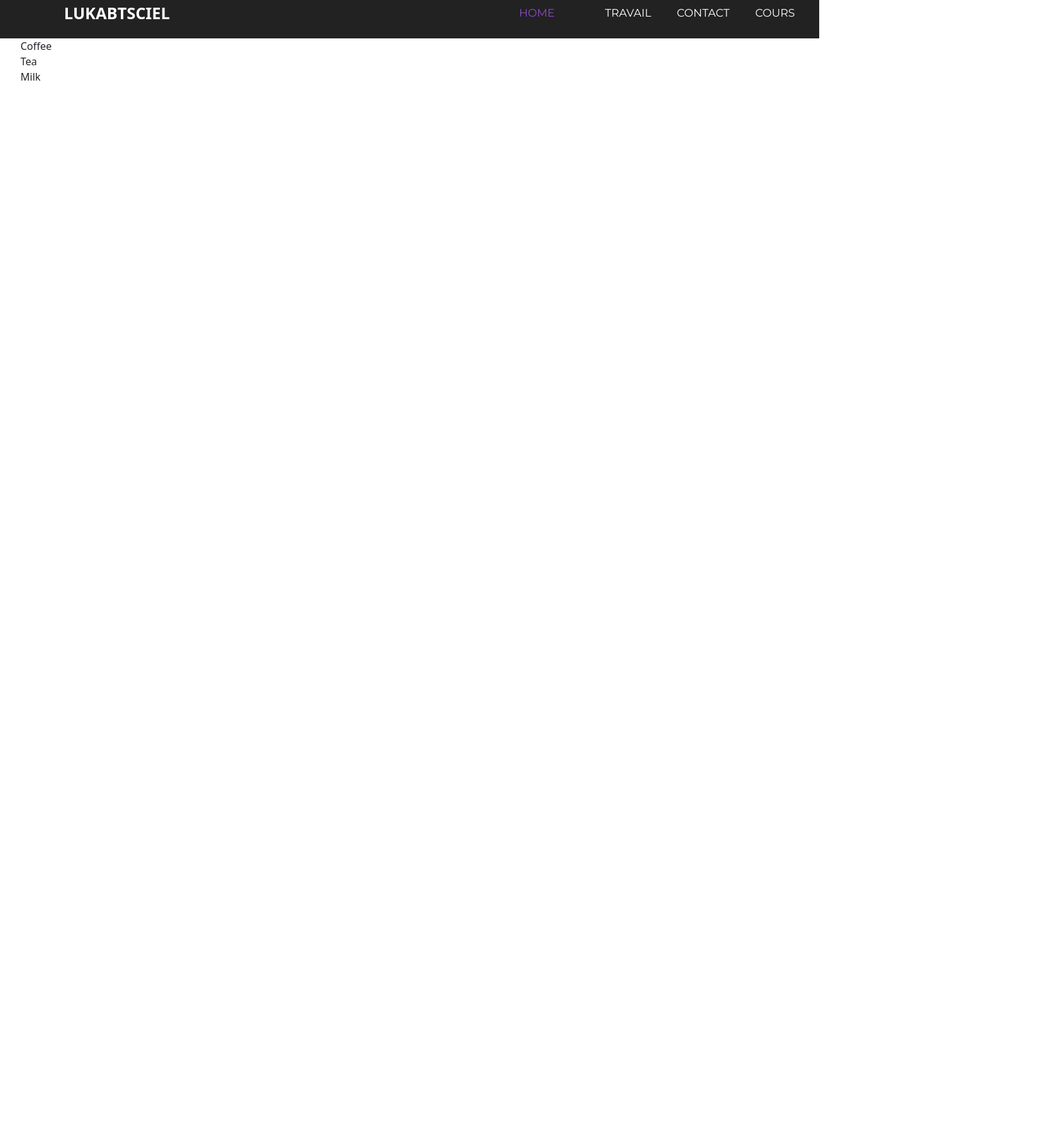
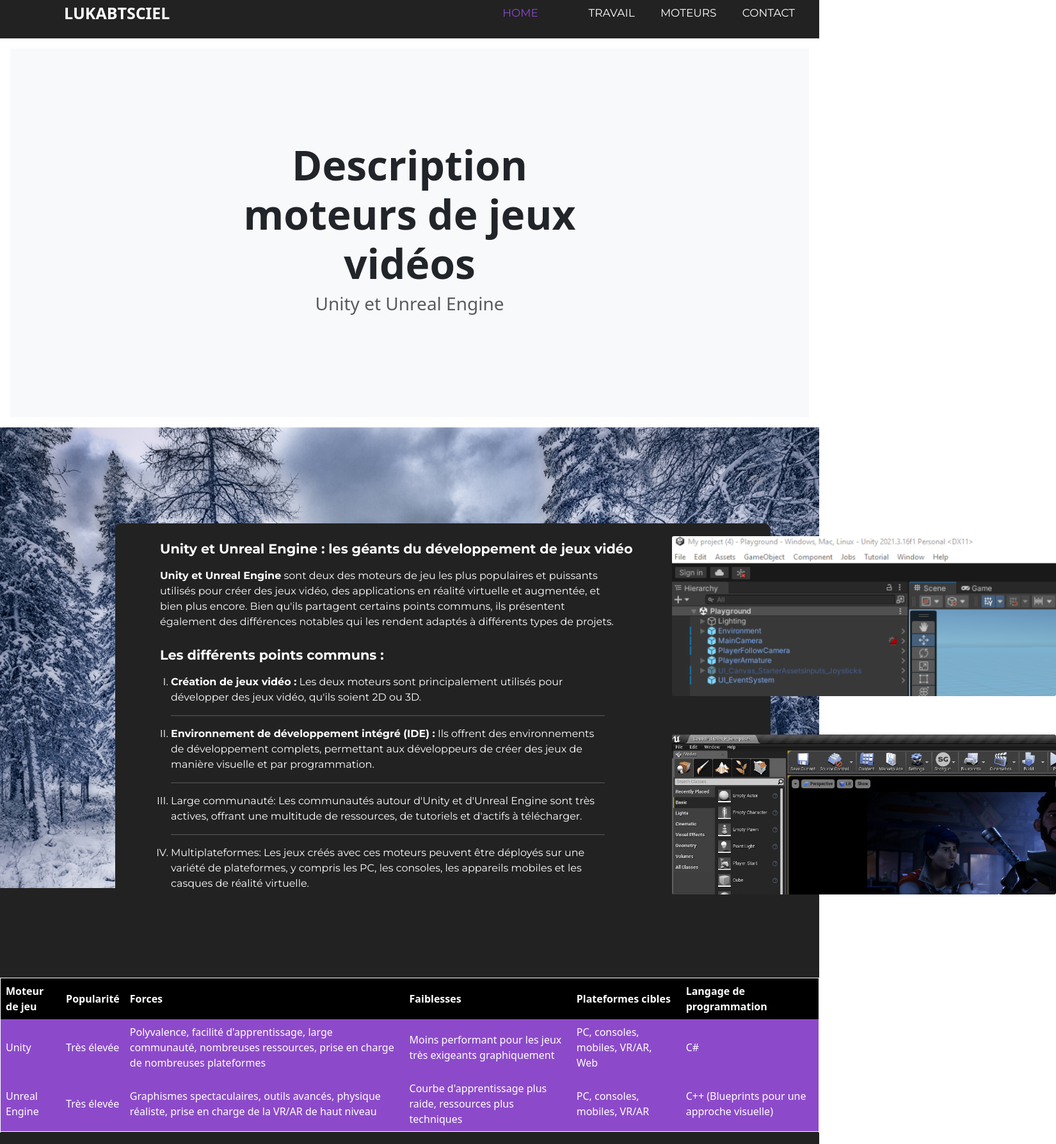
Before and after one commit to BTSCIELVITRY/luka, a plain HTML site: page index4.html in a window 1280 px wide. Shown: the part 20-1808 px from the top of the page at 64% size, 1650 px wide, since content can reach past the window. Before the commit the page ends 800 px from the top, so only its background shows below. Drawn offline with nearby package versions, Linux system fonts and the light colour scheme.

Commit message:
FINAL SITE

```diff
--- a/index.css
+++ b/index.css
@@ -1,9 +1,9 @@
 @import url('https://fonts.googleapis.com/css2?family=Montserrat:ital,wght@0,100..900;1,100..900&display=swap');
 * {
-  padding: 0;
+
   margin: 0;
   text-decoration: none;
-  list-style: none;
+
   box-sizing: border-box;
 }
 body {
@@ -185,12 +185,13 @@ a:hover {
 
     display: none;
   }
+
   .PAGEEN {
-    text-align: center;
+    margin-left: 20px;
     display: flex;
   }
   .CREAT {
-    text-align: center;
+    margin-left: 70px;
     display: flex;
   }
   .bloc1 {
--- a/index2.css
+++ b/index2.css
@@ -248,12 +248,13 @@ a:hover {
 
 @media (max-width: 890px) {
     .PAGEEN {
-        text-align: center;
+        margin-left: 20px;
         display: flex;
     }
 
     .CREAT {
-        text-align: center;
+        margin-left: 70px;
+
         display: flex;
     }
 
--- a/index3.css
+++ b/index3.css
@@ -340,9 +340,11 @@ a:hover {
     max-width: 400px;
   }
   .PAGEEN {
+    margin-left: 20px;
     display: flex;
   }
   .CREAT {
+    margin-left: 70px;
     display: flex;
   }
   .checkbtn {
--- a/index4.css
+++ b/index4.css
@@ -1,67 +1,137 @@
 @import url('https://fonts.googleapis.com/css2?family=Montserrat:ital,wght@0,100..900;1,100..900&display=swap');
+
 * {
-  padding: 0;
+
   margin: 0;
   text-decoration: none;
-  list-style: none;
+
   box-sizing: border-box;
 }
+
 body {
   font-family: "Montserrat", sans-serif;
 }
+
 nav {
   background: #222222;
   height: 80px;
   width: 100%;
 }
-.photo {
-  background-color: #6495ED; /* Bleu clair */
+
+table {
+  float: left;
+  margin-top: 110px;
+  border: 1px solid white;
+  border-collapse: collapse;
+  width: 100%;
   color: white;
-  border: none;
-  padding: 15px 32px;
-  text-align: center;
-  text-decoration: none;
-  display: inline-block;
-  font-size: 16px;
-  margin: 4px 2px;
-  cursor: pointer;
-  width: 160px;
-  height: 120px;
-
-
-}
-.titre {
-  background-color: #007bff;
-  color: white;
-  padding: 10px;
-  margin-bottom: 10px;
 }
 
-.skill-badge {
-  margin-right: 5px;
+th,
+td {
+  background-color: #8c4aca;
+  border: 1px solid white;
+  padding: 8px;
+  color: white;
+  text-align: left;
 }
-.progress {
-  float: right;
-text-align: center;
+
+th {
+  border: 1px solid white;
+  color: white;
+  background-color: black;
 }
-.btn-fixed-size {
+
+.blocsepa {
+
+  width: 100%;
+  background-color: #222222;
+  height: 400px;
+}
+
+.bloc1 {
+  border-radius: 10px;
+  margin-left: 180px;
+  float: left;
+  margin-top: 150px;
+  width: 80%;
+  background-color: #222222;
+  height: 600px;
+}
+
+.imagebloc11 {
+  border-radius: 3px;
+  margin-top: -580px;
+  margin-left: 1050px;
+  float: left;
+  background-image: url(image/UNITY\ BLOC1.png);
+  width: 600px;
+  height: 250px;
+  background-size: 250%;
+}
+
+.imagebloc12 {
+  background-image: url(image/unreal-engine\ IMAGE\ BLOC1.jpg);
+  width: 600px;
+  border-radius: 3px;
+  margin-top: -270px;
+  margin-left: 1050px;
+  float: left;
+  height: 250px;
+  background-size: 180%;
+}
+
+.title1 {
+  margin-top: 20px;
+  font-size: 1.3em;
+  margin-left: 70px;
+  line-height: 40px;
+  font-family: "Montserrat", sans-serif;
+
   color: white;
-  width: 120px;
-  height: 40px;
-  display: flex;
-  justify-content: flex-end;
+  width: 900px;
+  font-weight: bold;
+}
 
+.text1 {
+  margin-top: 10px;
+  margin-left: 70px;
+  color: white;
+  font-family: "Montserrat", sans-serif;
+  width: 710px;
 }
-.mb-3 a {
-  text-decoration: none;
-  color: inherit;
+
+.title2 {
+  margin-top: 20px;
+  font-size: 1.3em;
+  margin-left: 70px;
+  line-height: 40px;
+  font-family: "Montserrat", sans-serif;
+  color: white;
+  width: 900px;
+  font-weight: bold;
 }
+
+.text2 {
+  margin-top: 10px;
+  font-family: "Montserrat", sans-serif;
+  margin-left: 55px;
+  color: white;
+  width: 710px;
+}
+
+.text3 {
+  color: white;
+}
+
 .PAGEEN {
   display: none;
 }
+
 .CREAT {
   display: none;
 }
+
 label.logo {
   color: white;
   font-size: 25px;
@@ -140,7 +210,74 @@ a:hover {
   background-color: #222222;
   width: 300px;
 }
+
 @media (max-width: 890px) {
+  .section1 {
+    margin-top: 300px;
+  }
+  .title1 {
+    width: 320px;
+    line-height: 20px;
+    margin-left: 20px;
+    font-size: 1.1em;
+  }
+
+  .text1 {
+    font-size: 0.7em;
+    width: 300px;
+    margin-left: 20px;
+    margin-top: 10px;
+  }
+
+  .title2 {
+    margin-top: 10px;
+    margin-left: 20px;
+    font-size: 1.1em;
+    width: 320px;
+    line-height: 20px;
+  }
+
+  .text2 {
+  margin-left: 0;
+  width: 320px;
+    font-size: 0.7em;
+  }
+  .blocsepa {
+    background-color: #222222;
+    height: 920px;
+    width: 100%;
+  }
+  .table1 tr, .table1 td, .table1 th {
+   width: 390px;
+   font-size: 0.7em;
+  }
+.table1 {
+  margin-top: 600px;
+font-size: 1em;
+width: 390px;
+}
+.imagebloc11 {
+  position: absolute;
+  margin-left: 40px;
+  margin-top: 800px;
+  height: 30%;
+width: 310px;
+}
+.imagebloc12 {
+  position: absolute;
+  margin-left: 40px;
+  margin-top: 1070px;
+  height: 30%;
+width: 310px;
+}
+  .bloc1 {
+    height: 622px;
+    margin-top: 70px;
+    float: left;
+    margin-left: 20px;
+    width: 90%;
+  }
+
   .checkbtn {
     display: block;
   }
@@ -148,11 +285,10 @@ a:hover {
   label.logo {
     font-size: 22px;
   }
-
   ul {
     position: absolute;
     width: 100%;
-      height: 100%;
+    height: 540px;
     background: #444444;
     top: 80px;
     left: -100%;
@@ -181,3 +317,9 @@ a:hover {
   }
 
 }
+
+.section1 {
+  background-image: url(image/111111111111111111.jpg);
+  background-size: cover;
+  height: calc(100vh - 80px);
+}
--- a/index4.html
+++ b/index4.html
@@ -6,6 +6,7 @@
   <meta name="viewport" content="width=device-width, initial-scale=1.0">
   <link href="index4.css" rel="stylesheet">
   <title>Site de LUKA</title>
+  <link rel="icon" type="image/x-icon" href="/image/favicon.png">
   <link href="https://cdn.jsdelivr.net/npm/bootstrap@5.3.3/dist/css/bootstrap.min.css" rel="stylesheet"
     integrity="sha384-QWTKZyjpPEjISv5WaRU9OFeRpok6YctnYmDr5pNlyT2bRjXh0JMhjY6hW+ALEwIH" crossorigin="anonymous">
   <link rel="stylesheet" href="https://cdnjs.cloudflare.com/ajax/libs/font-awesome/5.15.3/css/all.min.css" >
@@ -25,29 +26,88 @@
 
     <ul>
       <li><a class="active" href="index.html">Home</a></li>
+
       <li><div class="CREAT"><a href="index2.html">Infos moteurs et prog</a></div></li>
 			<li><div class="PAGEEN"><a href="pageconstruction.html">Page en construction</a></div></li>
       <li>
+
       <li class="dropdown">
         <div class="TRAVAIL"><a href="#">TRAVAIL</a></div>
 
         <ul class="dropdown-menu">
-          <li><a href="index2.html">Infos moteurs et prog</a></li>
+          <li><a href="index2.html">Infos et prog</a></li>
           <li><a href="pageconstruction.html">Page en construction</a></li>
         </ul>
       </li>
+      <li><a href="index4.html">MOTEURS</a></li>
       <li><a href="index3.html">Contact</a></li>
-      <li><a href="index4.html">Cours</a></li>
+
 
     </ul>
+    </nav>
 
-  </nav>
+    <main>
+      <div class="overflow-hidden p-2 p-md-5 m-md-3 text-center bg-body-tertiary">
+        <div class="col-md-7 p-lg-5 mx-auto my-5">
+          <h1 class="display-3 fw-bold">Description moteurs de jeux vidéos</h1>
+          <h3 class="fw-normal text-muted mb-3">Unity et Unreal Engine</h3>
 
-  <ul>
-    <li>Coffee</li>
-    <li>Tea</li>
-    <li>Milk</li>
-  </ul>
+        </div>
+        <div class="product-device shadow-sm d-none d-md-block"></div>
+        <div class="product-device product-device-2 shadow-sm d-none d-md-block"></div>
+      </div>
+  </main>
+
+  <div class="section1">
+    <div class="bloc1">
+      <div class="title1">Unity et Unreal Engine : les géants du développement de jeux vidéo</div>
+      <div class="text1"> <strong>Unity et Unreal Engine</strong> sont deux des moteurs de jeu les plus populaires et puissants utilisés pour créer des jeux vidéo, des applications en réalité virtuelle et augmentée, et bien plus encore. Bien qu'ils partagent certains points communs, ils présentent également des différences notables qui les rendent adaptés à différents types de projets.</div>
+      <div class="title2">Les différents points communs :</div>
+      <div class="text2">
+        <ol type="I">
+          <li> <strong>Création de jeux vidéo :</strong> Les deux moteurs sont principalement utilisés pour développer des jeux vidéo, qu'ils soient 2D ou 3D.</li>
+          <hr>
+          <li> <strong>Environnement de développement intégré (IDE) :</strong> Ils offrent des environnements de développement complets, permettant aux développeurs de créer des jeux de manière visuelle et par programmation.</li>
+          <hr>
+          <li>Large communauté: Les communautés autour d'Unity et d'Unreal Engine sont très actives, offrant une multitude de ressources, de tutoriels et d'actifs à télécharger.</li>
+          <hr>
+          <li>Multiplateformes: Les jeux créés avec ces moteurs peuvent être déployés sur une variété de plateformes, y compris les PC, les consoles, les appareils mobiles et les casques de réalité virtuelle.</li>
+        </ol>
+      </div>
+    </div>
+    <div class="imagebloc11"></div>
+    <div class="imagebloc12"></div>
+  </div>
+<div class="blocsepa">
+  <table class="table1">
+    <tr>
+      <th>Moteur de jeu</th>
+      <th>Popularité</th>
+      <th>Forces</th>
+      <th>Faiblesses</th>
+      <th>Plateformes cibles</th>
+      <th>Langage de programmation</th>
+    </tr>
+    <tr>
+      <td>Unity</td>
+      <td>Très élevée</td>
+      <td>Polyvalence, facilité d'apprentissage, large communauté, nombreuses ressources, prise en charge de nombreuses plateformes</td>
+      <td>Moins performant pour les jeux très exigeants graphiquement</td>
+      <td>PC, consoles, mobiles, VR/AR, Web</td>
+      <td>C#</td>
+    </tr>
+    <tr>
+      <td>Unreal Engine</td>
+      <td>Très élevée</td>
+      <td>Graphismes spectaculaires, outils avancés, physique réaliste, prise en charge de la VR/AR de haut niveau</td>
+      <td>Courbe d'apprentissage plus raide, ressources plus techniques</td>
+      <td>PC, consoles, mobiles, VR/AR</td>
+      <td>C++ (Blueprints pour une approche visuelle)</td>
+    </tr>
+    <tr>
+      </tr>
+    </table>
+</div>
 
     <script src="https://cdn.jsdelivr.net/npm/bootstrap@5.3.3/dist/js/bootstrap.bundle.min.js"
 		integrity="sha384-YvpcrYf0tY3lHB60NNkmXc5s9fDVZLESaAA55NDzOxhy9GkcIdslK1eN7N6jIeHz"
```
Also changed, not shown: index.html (+9 -6 lines), index2.html (+5 -2 lines), index3.html (+5 -4 lines), pageconstruction.html (+2 -0 lines), image/111111111111111111.jpg (added), image/UNITY BLOC1.png (added), image/UNREAL IMAGE BLOC1.jpg (added), image/favicon.png (added), image/unreal-engine IMAGE BLOC1.jpg (added), script.js (added). Lines whose indentation alone changed are shown as unchanged.
